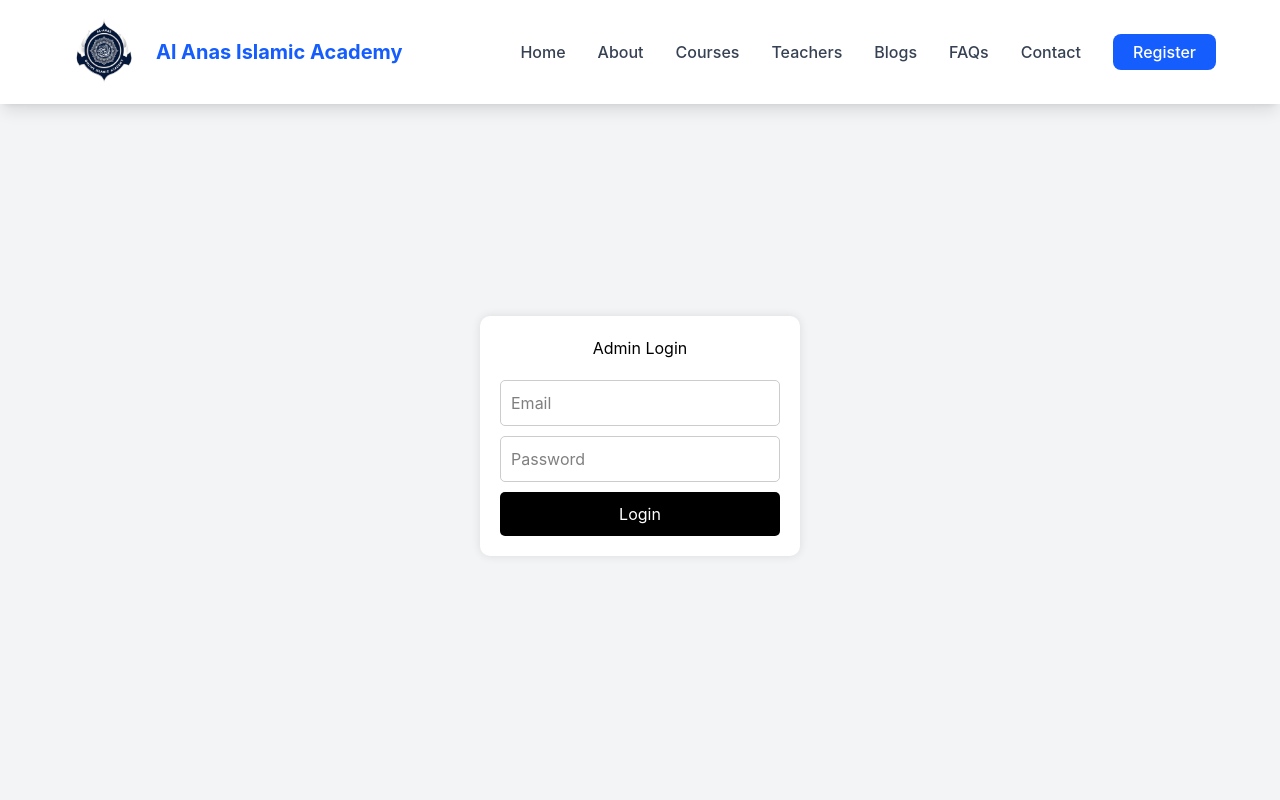
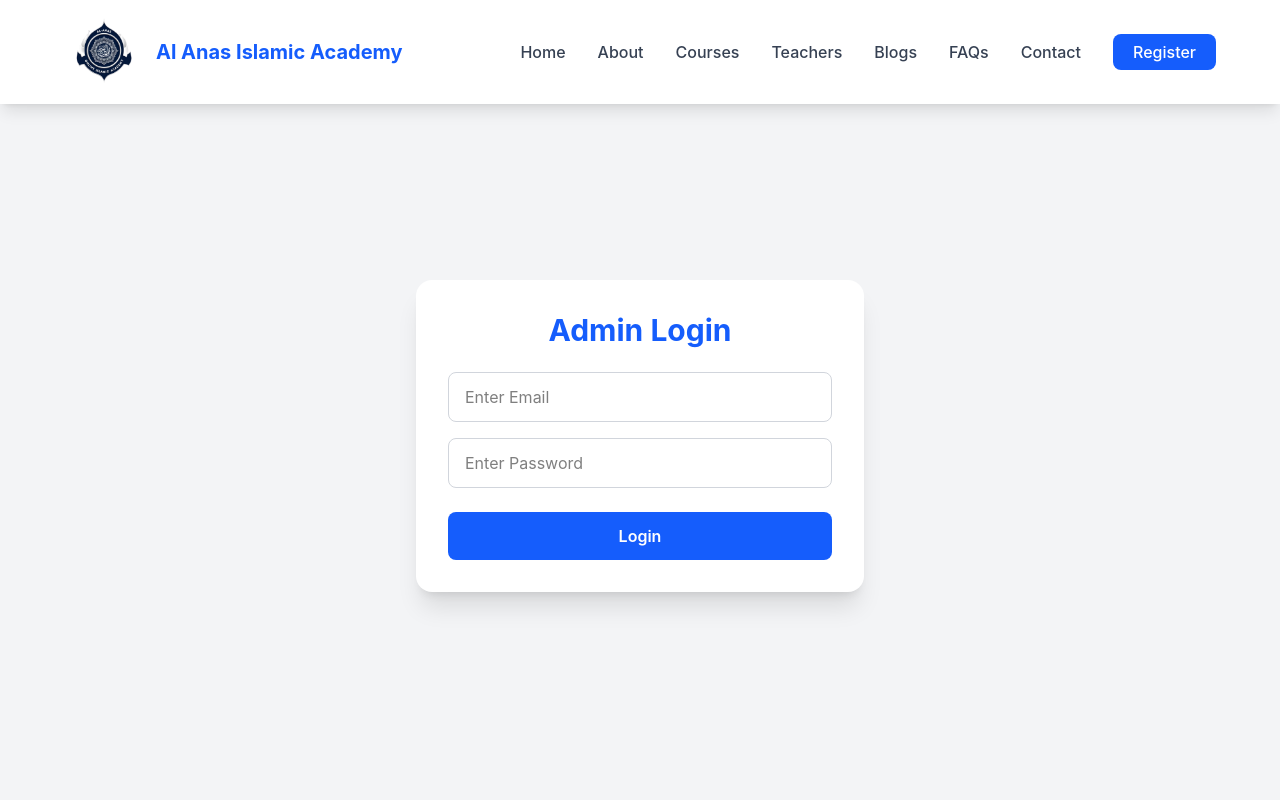
Before and after one commit to misbahshakil233/alanasIslamicAcd, a Next.js app: page /admin/login in a window 1280 px wide. Shown: the top 800 px of the page. Built offline with nearby package versions, Linux system fonts and the light colour scheme.

Commit message:
Fix admin login page

```diff
--- a/app/admin/login/page.tsx
+++ b/app/admin/login/page.tsx
@@ -11,76 +11,49 @@ export default function LoginPage() {
   const login = async () => {
     const res = await fetch("/api/admin/login", {
       method: "POST",
-      headers: { "Content-Type": "application/json" },
+      headers: {
+        "Content-Type": "application/json",
+      },
       body: JSON.stringify({ email, password }),
     });
 
     if (res.ok) {
       router.push("/admin");
     } else {
-      alert("Login failed");
+      alert("Invalid Email or Password");
     }
   };
 
   return (
-    <div style={styles.container}>
-      <div style={styles.card}>
-        <h2 style={styles.title}>Admin Login</h2>
+    <section className="min-h-screen flex items-center justify-center bg-gray-100 px-4">
+      <div className="w-full max-w-md bg-white shadow-xl rounded-2xl p-8">
+        <h2 className="text-3xl font-bold text-center text-blue-600 mb-6">
+          Admin Login
+        </h2>
 
         <input
-          style={styles.input}
-          placeholder="Email"
+          type="email"
+          placeholder="Enter Email"
+          value={email}
           onChange={(e) => setEmail(e.target.value)}
+          className="w-full border border-gray-300 rounded-lg px-4 py-3 mb-4 focus:outline-none focus:ring-2 focus:ring-blue-500"
         />
 
         <input
-          style={styles.input}
-          placeholder="Password"
           type="password"
+          placeholder="Enter Password"
+          value={password}
           onChange={(e) => setPassword(e.target.value)}
+          className="w-full border border-gray-300 rounded-lg px-4 py-3 mb-6 focus:outline-none focus:ring-2 focus:ring-blue-500"
         />
 
-        <button style={styles.button} onClick={login}>
+        <button
+          onClick={login}
+          className="w-full bg-blue-600 hover:bg-blue-700 text-white py-3 rounded-lg font-semibold transition"
+        >
           Login
         </button>
       </div>
-    </div>
+    </section>
   );
 }
-
-const styles = {
-  container: {
-    height: "100vh",
-    display: "flex",
-    justifyContent: "center",
-    alignItems: "center",
-    background: "#f3f4f6",
-  },
-  card: {
-    width: "320px",
-    padding: "20px",
-    borderRadius: "10px",
-    background: "white",
-    boxShadow: "0 0 10px rgba(0,0,0,0.1)",
-    display: "flex",
-    flexDirection: "column",
-    gap: "10px",
-  },
-  title: {
-    textAlign: "center",
-    marginBottom: "10px",
-  },
-  input: {
-    padding: "10px",
-    border: "1px solid #ccc",
-    borderRadius: "5px",
-  },
-  button: {
-    padding: "10px",
-    background: "black",
-    color: "white",
-    border: "none",
-    borderRadius: "5px",
-    cursor: "pointer",
-  },
-};
--- a/app/api/admin/login/route.ts
+++ b/app/api/admin/login/route.ts
@@ -1,4 +1,5 @@
 export const runtime = "nodejs";
+
 import { NextResponse } from "next/server";
 import jwt from "jsonwebtoken";
 import dbConnect from "@/lib/dbConnect";
@@ -12,16 +13,21 @@ export async function POST(req: Request) {
   const admin = await Admin.findOne({ email, password });
 
   if (!admin) {
-    return NextResponse.json({ error: "Invalid" }, { status: 401 });
+    return NextResponse.json(
+      { error: "Invalid" },
+      { status: 401 }
+    );
   }
 
   const token = jwt.sign(
-  { id: admin._id },
-  process.env.JWT_SECRET!,
-  { expiresIn: "1d" }
-);
+    { id: admin._id },
+    process.env.JWT_SECRET!,
+    { expiresIn: "1d" }
+  );
 
-  const res = NextResponse.json({ message: "Login success" });
+  const res = NextResponse.json({
+    message: "Login success",
+  });
 
   res.cookies.set("adminToken", token, {
     httpOnly: true,
```
